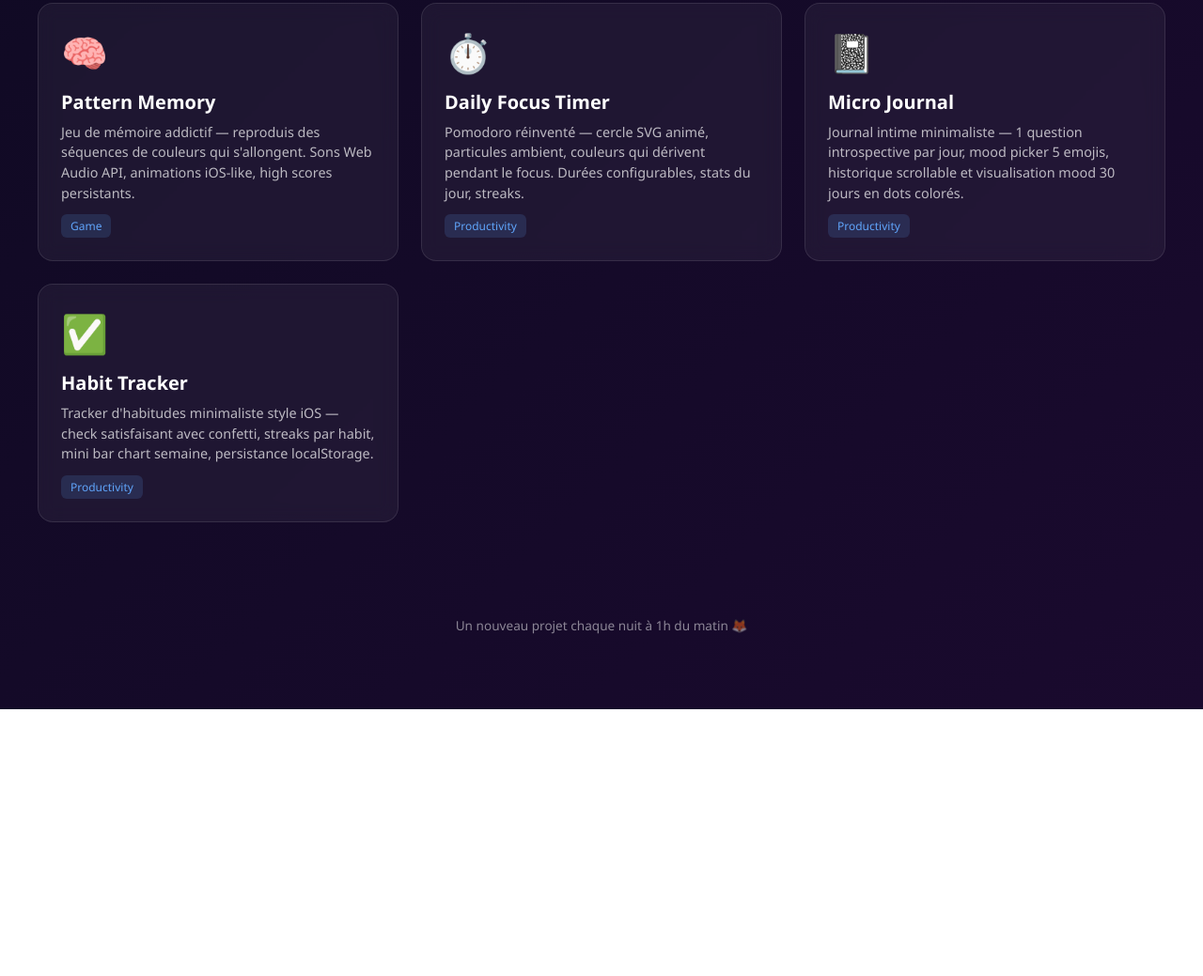
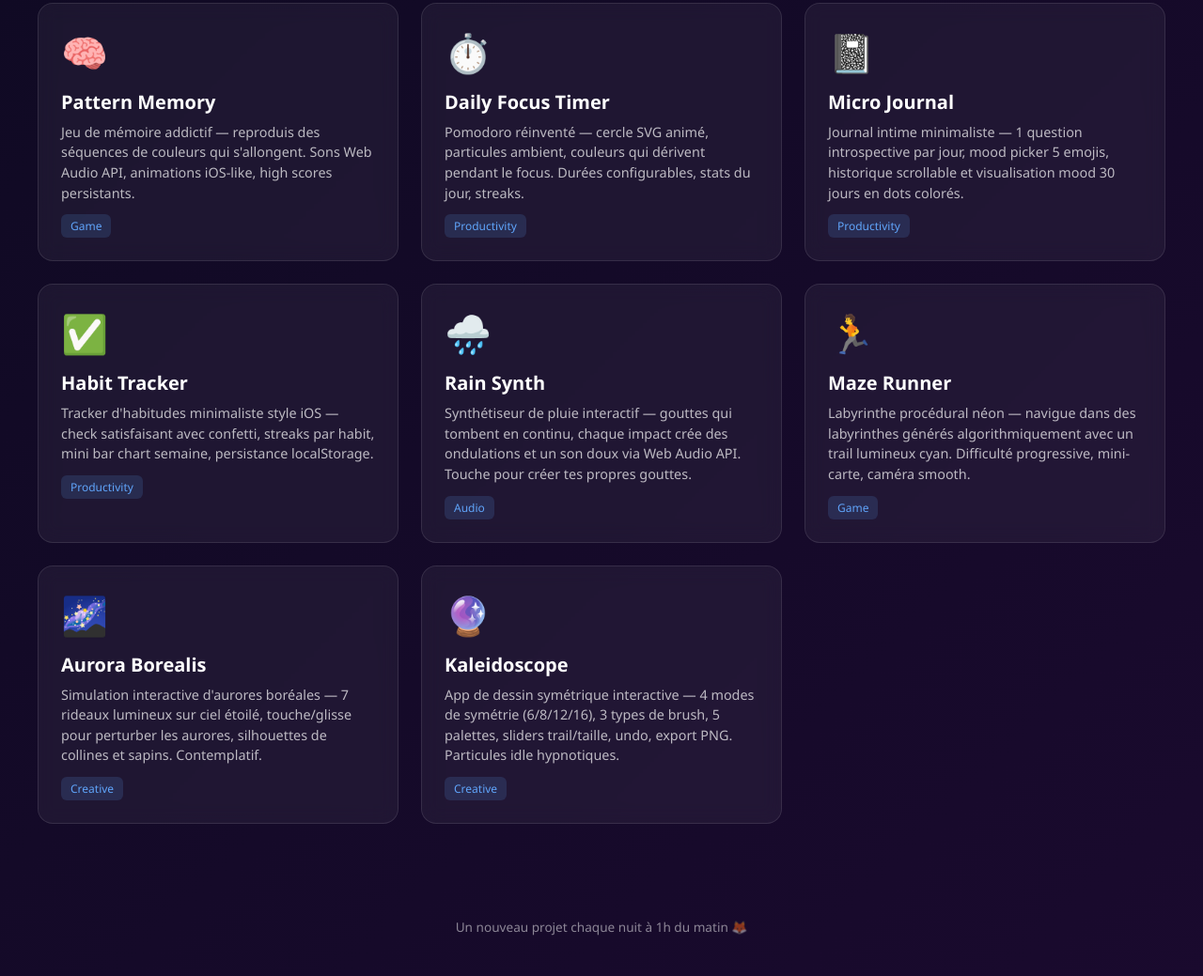
Before and after one commit to adrrr/night-projects, a plain HTML site: page index.html in a window 1280 px wide. Shown: the part 1440-2479 px from the top of the page at 94% size. Before the commit the page ends 2195 px from the top, so only its background shows below. Drawn offline with Linux system fonts and the light colour scheme.

Commit message:
📝 Add missing projects to README + index (rain-synth, maze-runner, aurora-borealis, kaleidoscope)

```diff
--- a/index.html
+++ b/index.html
@@ -189,6 +189,34 @@ footer{
       <p class="card-desc">Tracker d'habitudes minimaliste style iOS — check satisfaisant avec confetti, streaks par habit, mini bar chart semaine, persistance localStorage.</p>
       <span class="card-tag">Productivity</span>
     </a>
+
+    <a href="./rain-synth/" class="card">
+      <span class="card-icon">🌧️</span>
+      <h2 class="card-title">Rain Synth</h2>
+      <p class="card-desc">Synthétiseur de pluie interactif — gouttes qui tombent en continu, chaque impact crée des ondulations et un son doux via Web Audio API. Touche pour créer tes propres gouttes.</p>
+      <span class="card-tag">Audio</span>
+    </a>
+
+    <a href="./maze-runner/" class="card">
+      <span class="card-icon">🏃</span>
+      <h2 class="card-title">Maze Runner</h2>
+      <p class="card-desc">Labyrinthe procédural néon — navigue dans des labyrinthes générés algorithmiquement avec un trail lumineux cyan. Difficulté progressive, mini-carte, caméra smooth.</p>
+      <span class="card-tag">Game</span>
+    </a>
+
+    <a href="./aurora-borealis/" class="card">
+      <span class="card-icon">🌌</span>
+      <h2 class="card-title">Aurora Borealis</h2>
+      <p class="card-desc">Simulation interactive d'aurores boréales — 7 rideaux lumineux sur ciel étoilé, touche/glisse pour perturber les aurores, silhouettes de collines et sapins. Contemplatif.</p>
+      <span class="card-tag">Creative</span>
+    </a>
+
+    <a href="./kaleidoscope/" class="card">
+      <span class="card-icon">🔮</span>
+      <h2 class="card-title">Kaleidoscope</h2>
+      <p class="card-desc">App de dessin symétrique interactive — 4 modes de symétrie (6/8/12/16), 3 types de brush, 5 palettes, sliders trail/taille, undo, export PNG. Particules idle hypnotiques.</p>
+      <span class="card-tag">Creative</span>
+    </a>
   </div>
 
   <footer>
```
Also changed, not shown: README.md.
